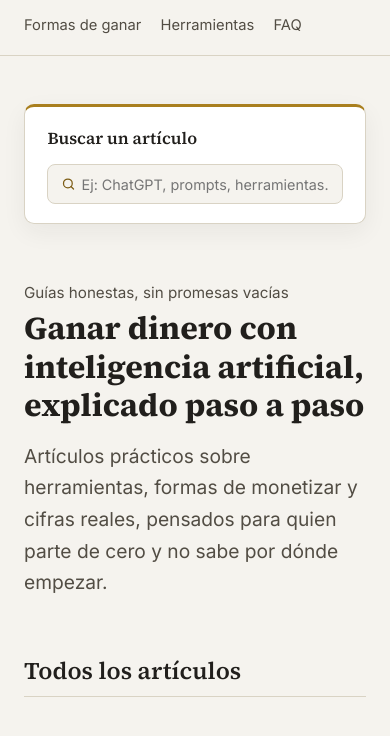
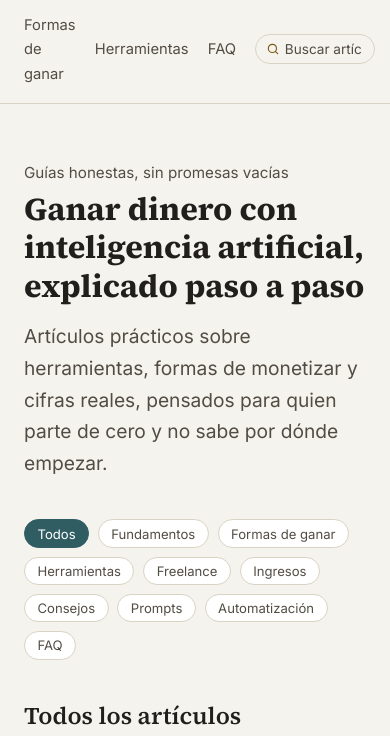
Before and after one commit to clashelqasmy-design/ganar-dinero-ia, a plain HTML site: page index.html in a window 390 px wide. Shown: the part 51-787 px from the top of the page. Drawn offline with Linux system fonts and the light colour scheme.

Commit message:
Add files via upload

```diff
--- a/index.html
+++ b/index.html
@@ -5,7 +5,7 @@
 <meta name="viewport" content="width=device-width, initial-scale=1.0">
 <title>Dinero con IA — Guías para ganar dinero con inteligencia artificial</title>
 <meta name="description" content="Blog con guías prácticas y honestas para ganar dinero con inteligencia artificial: herramientas, formas de monetizar, cifras reales y errores a evitar.">
-<link rel="stylesheet" href="style.css?v=2">
+<link rel="stylesheet" href="style.css?v=4">
 </head>
 <body>
 
@@ -16,17 +16,36 @@
       <a href="formas-de-ganar-dinero.html">Formas de ganar</a>
       <a href="herramientas-para-empezar.html">Herramientas</a>
       <a href="preguntas-frecuentes.html">FAQ</a>
+      <div class="header-search">
+        <svg viewBox="0 0 24 24" fill="none" xmlns="http://www.w3.org/2000/svg">
+          <circle cx="11" cy="11" r="7" stroke-width="2"/>
+          <path d="M20 20l-4-4" stroke-width="2" stroke-linecap="round"/>
+        </svg>
+        <input type="text" id="article-search" placeholder="Buscar artículo…" autocomplete="off">
+        <div class="search-results" id="search-results"></div>
+      </div>
     </div>
   </nav>
 </header>
 
 <main class="main-wide">
-  <div class="page-layout">
-    <div class="content-col">
       <div class="hero">
         <p class="eyebrow-plain">Guías honestas, sin promesas vacías</p>
         <h1>Ganar dinero con inteligencia artificial, explicado paso a paso</h1>
         <p class="lede">Artículos prácticos sobre herramientas, formas de monetizar y cifras reales, pensados para quien parte de cero y no sabe por dónde empezar.</p>
+      </div>
+
+      <div class="filter-bar" id="filter-pills">
+        <button class="filter-pill active" data-cat="all">Todos</button>
+        <button class="filter-pill" data-cat="Fundamentos">Fundamentos</button>
+        <button class="filter-pill" data-cat="Formas de ganar">Formas de ganar</button>
+        <button class="filter-pill" data-cat="Herramientas">Herramientas</button>
+        <button class="filter-pill" data-cat="Freelance">Freelance</button>
+        <button class="filter-pill" data-cat="Ingresos">Ingresos</button>
+        <button class="filter-pill" data-cat="Consejos">Consejos</button>
+        <button class="filter-pill" data-cat="Prompts">Prompts</button>
+        <button class="filter-pill" data-cat="Automatización">Automatización</button>
+        <button class="filter-pill" data-cat="FAQ">FAQ</button>
       </div>
 
       <div class="section-heading">
@@ -36,7 +55,7 @@
       <ul class="blog-grid">
 
     <li>
-      <a class="post-card" href="que-es-la-ia.html">
+      <a class="post-card" data-category="Fundamentos" href="que-es-la-ia.html">
         <div class="post-thumb ">
           <img src="images/1-que-es-la-ia.jpg" alt="Qué es la IA y por qué se puede ganar dinero con ella" loading="lazy">
         </div>
@@ -49,7 +68,7 @@
     </li>
 
     <li>
-      <a class="post-card" href="formas-de-ganar-dinero.html">
+      <a class="post-card" data-category="Formas de ganar" href="formas-de-ganar-dinero.html">
         <div class="post-thumb ">
           <img src="images/2-formas-de-ganar-dinero.jpg" alt="15 formas reales de ganar dinero con IA para principiantes" loading="lazy">
         </div>
@@ -62,7 +81,7 @@
     </li>
 
     <li>
-      <a class="post-card" href="herramientas-para-empezar.html">
+      <a class="post-card" data-category="Herramientas" href="herramientas-para-empezar.html">
         <div class="post-thumb ">
           <img src="images/3-herramientas-para-empezar.jpg" alt="Las herramientas de IA más fáciles de usar sin experiencia" loading="lazy">
         </div>
@@ -75,7 +94,7 @@
     </li>
 
     <li>
-      <a class="post-card" href="ofrecer-servicios.html">
+      <a class="post-card" data-category="Freelance" href="ofrecer-servicios.html">
         <div class="post-thumb ">
           <img src="images/4-ofrecer-servicios.jpg" alt="Cómo ofrecer servicios con IA aunque no sepas nada" loading="lazy">
         </div>
@@ -88,7 +107,7 @@
     </li>
 
     <li>
-      <a class="post-card" href="cuanto-se-gana.html">
+      <a class="post-card" data-category="Ingresos" href="cuanto-se-gana.html">
         <div class="post-thumb ">
           <img src="images/5-cuanto-se-gana.jpg" alt="Cuánto dinero se puede ganar realmente con IA" loading="lazy">
         </div>
@@ -101,7 +120,7 @@
     </li>
 
     <li>
-      <a class="post-card" href="errores-comunes.html">
+      <a class="post-card" data-category="Consejos" href="errores-comunes.html">
         <div class="post-thumb ">
           <img src="images/6-errores-comunes.jpg" alt="7 errores comunes al empezar a ganar dinero con IA" loading="lazy">
         </div>
@@ -114,7 +133,7 @@
     </li>
 
     <li>
-      <a class="post-card" href="chatgpt-para-ganar-dinero.html">
+      <a class="post-card" data-category="Herramientas" href="chatgpt-para-ganar-dinero.html">
         <div class="post-thumb ">
           <img src="images/7-chatgpt-para-ganar-dinero.jpg" alt="Cómo usar ChatGPT para ganar dinero: guía práctica" loading="lazy">
         </div>
@@ -127,7 +146,7 @@
     </li>
 
     <li>
-      <a class="post-card" href="prompts-para-ganar-dinero.html">
+      <a class="post-card" data-category="Prompts" href="prompts-para-ganar-dinero.html">
         <div class="post-thumb ">
           <img src="images/8-prompts-para-ganar-dinero.jpg" alt="Los mejores prompts de IA para generar ingresos extra" loading="lazy">
         </div>
@@ -140,7 +159,7 @@
     </li>
 
     <li>
-      <a class="post-card" href="automatizacion-ia-negocios.html">
+      <a class="post-card" data-category="Automatización" href="automatizacion-ia-negocios.html">
         <div class="post-thumb ">
           <img src="images/9-automatizacion-ia-negocios.jpg" alt="Automatización con IA para negocios: guía para principiantes" loading="lazy">
         </div>
@@ -153,7 +172,7 @@
     </li>
 
     <li>
-      <a class="post-card" href="preguntas-frecuentes.html">
+      <a class="post-card" data-category="FAQ" href="preguntas-frecuentes.html">
         <div class="post-thumb ">
           <img src="images/10-preguntas-frecuentes.jpg" alt="Preguntas frecuentes sobre ganar dinero con IA" loading="lazy">
         </div>
@@ -166,22 +185,6 @@
     </li>
 
   </ul>
-    </div>
-
-    <aside class="sidebar">
-      <div class="search-card">
-        <h3>Buscar un artículo</h3>
-        <div class="search-box">
-          <svg viewBox="0 0 24 24" fill="none" xmlns="http://www.w3.org/2000/svg">
-            <circle cx="11" cy="11" r="7" stroke-width="2"/>
-            <path d="M20 20l-4-4" stroke-width="2" stroke-linecap="round"/>
-          </svg>
-          <input type="text" id="article-search" placeholder="Ej: ChatGPT, prompts, herramientas…" autocomplete="off">
-        </div>
-        <div class="search-results" id="search-results"></div>
-      </div>
-    </aside>
-  </div>
 </main>
 
 <footer class="site-footer">
@@ -238,9 +241,29 @@
   });
 
   document.addEventListener('click', (e) => {
-    if (!e.target.closest('.search-card')) {
+    if (!e.target.closest('.header-search')) {
       resultsBox.classList.remove('open');
     }
+  });
+
+  // Filtro de categorías
+  const pills = document.querySelectorAll('.filter-pill');
+  const cardItems = document.querySelectorAll('.blog-grid li');
+
+  pills.forEach(pill => {
+    pill.addEventListener('click', () => {
+      pills.forEach(p => p.classList.remove('active'));
+      pill.classList.add('active');
+      const cat = pill.dataset.cat;
+      cardItems.forEach(li => {
+        const card = li.querySelector('.post-card');
+        if (cat === 'all' || card.dataset.category === cat) {
+          li.style.display = '';
+        } else {
+          li.style.display = 'none';
+        }
+      });
+    });
   });
 </script>
 
--- a/style.css
+++ b/style.css
@@ -151,101 +151,115 @@ main {
   max-width: 1300px;
 }
 
-.page-layout {
-  display: grid;
-  grid-template-columns: 1fr 300px;
-  gap: 3rem;
-  align-items: start;
+/* Buscador compacto en el header */
+.header-search {
+  position: relative;
+  display: flex;
+  align-items: center;
 }
 
-@media (max-width: 900px) {
-  .page-layout { grid-template-columns: 1fr; }
-  .sidebar { position: static !important; order: -1; }
+.header-search input {
+  font-family: 'Inter', sans-serif;
+  font-size: 0.85rem;
+  border: 1px solid var(--rule);
+  border-radius: 100px;
+  padding: 0.45em 0.9em 0.45em 2.1em;
+  width: 165px;
+  background: var(--paper);
+  color: var(--ink);
+  transition: width 0.2s ease, border-color 0.15s ease;
 }
 
-.sidebar {
-  position: sticky;
-  top: 90px;
+.header-search input:focus {
+  outline: none;
+  border-color: var(--gold);
+  width: 200px;
 }
 
-.search-card {
-  background: #fff;
-  border: 1px solid var(--rule);
-  border-top: 3px solid var(--gold);
-  border-radius: 10px;
-  padding: 1.4rem 1.4rem 1.2rem;
-  box-shadow: 0 8px 24px rgba(33, 31, 28, 0.06);
-}
+.header-search input::placeholder { color: var(--ink-soft); }
 
-.search-card h3 {
-  margin: 0 0 0.9em;
-  font-size: 1.05rem;
-}
-
-.search-card .search-box {
-  position: relative;
-  width: 100%;
-}
-
-.search-card .search-box input {
-  width: 100%;
-  box-sizing: border-box;
-  font-family: 'Inter', sans-serif;
-  font-size: 0.9rem;
-  border: 1px solid var(--rule);
-  border-radius: 8px;
-  padding: 0.7em 0.9em 0.7em 2.3em;
-  background: var(--paper);
-  color: var(--ink);
-}
-
-.search-card .search-box input:focus {
-  outline: none;
-  border-color: var(--gold);
-}
-
-.search-card .search-box svg {
+.header-search svg {
   position: absolute;
-  left: 0.8em;
-  top: 50%;
-  transform: translateY(-50%);
-  width: 15px;
-  height: 15px;
+  left: 0.7em;
+  width: 14px;
+  height: 14px;
   stroke: var(--gold-dark);
   pointer-events: none;
 }
 
-.search-results {
-  margin-top: 0.9em;
+.header-search .search-results {
+  position: absolute;
+  top: calc(100% + 8px);
+  right: 0;
+  background: #fff;
+  border: 1px solid var(--rule);
+  border-radius: 8px;
+  width: 300px;
+  max-height: 320px;
+  overflow-y: auto;
+  box-shadow: 0 8px 24px rgba(0,0,0,0.1);
+  z-index: 30;
   display: none;
   flex-direction: column;
-  gap: 0.4em;
+  gap: 0.3em;
+  padding: 0.5em;
 }
 
-.search-results.open { display: flex; }
+.header-search .search-results.open { display: flex; }
 
-.search-results a {
+.header-search .search-results a {
   display: block;
-  padding: 0.6em 0.8em;
+  padding: 0.55em 0.7em;
   text-decoration: none;
   color: var(--ink);
-  background: var(--paper);
-  border: 1px solid var(--rule);
   border-radius: 6px;
   font-size: 0.85rem;
   line-height: 1.35;
 }
 
-.search-results a:hover {
+.header-search .search-results a:hover { background: var(--paper-raised); color: var(--teal); }
+
+.header-search .search-results .no-results {
+  padding: 0.5em 0.7em;
+  color: var(--ink-soft);
+  font-size: 0.85rem;
+}
+
+@media (max-width: 700px) {
+  .header-search input { width: 120px; }
+  .header-search input:focus { width: 145px; }
+  .header-search .search-results { width: 240px; }
+}
+
+/* Filtro de categorías en fila horizontal */
+.filter-bar {
+  display: flex;
+  flex-wrap: wrap;
+  gap: 0.55rem;
+  margin: 1.4em 0 0.4em;
+}
+
+.filter-pill {
+  font-size: 0.82rem;
+  color: var(--ink-soft);
+  background: #fff;
+  border: 1px solid var(--rule);
+  border-radius: 100px;
+  padding: 0.4em 0.95em;
+  cursor: pointer;
+  transition: all 0.15s ease;
+  font-family: 'Inter', sans-serif;
+}
+
+.filter-pill:hover {
   border-color: var(--gold);
   color: var(--teal);
-  background: var(--paper-raised);
 }
 
-.search-results .no-results {
-  padding: 0.6em 0.2em;
-  color: var(--ink-soft);
-  font-size: 0.85rem;
+.filter-pill.active {
+  background: var(--teal);
+  border-color: var(--teal);
+  color: #fff;
 }
 
 .blog-grid {
```
